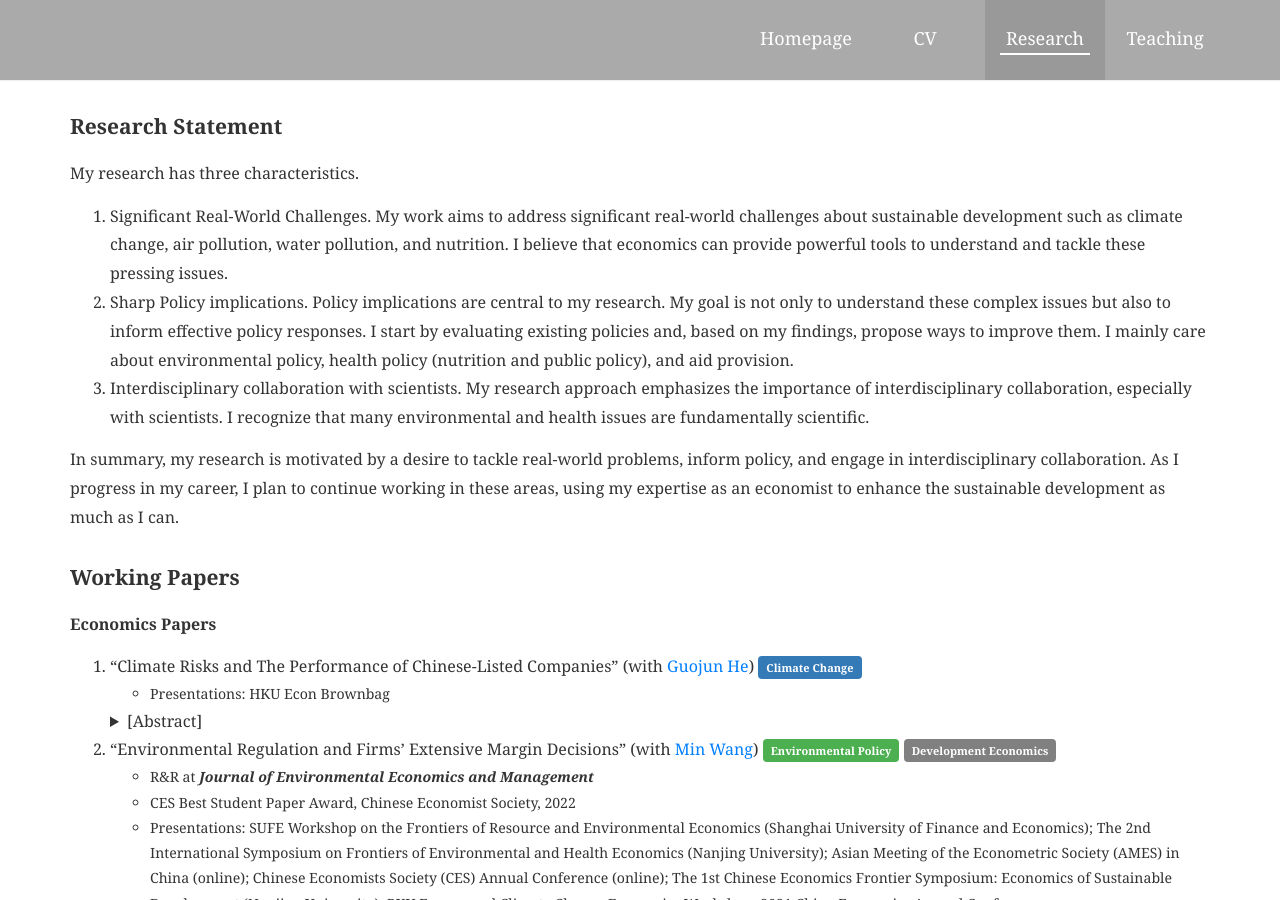
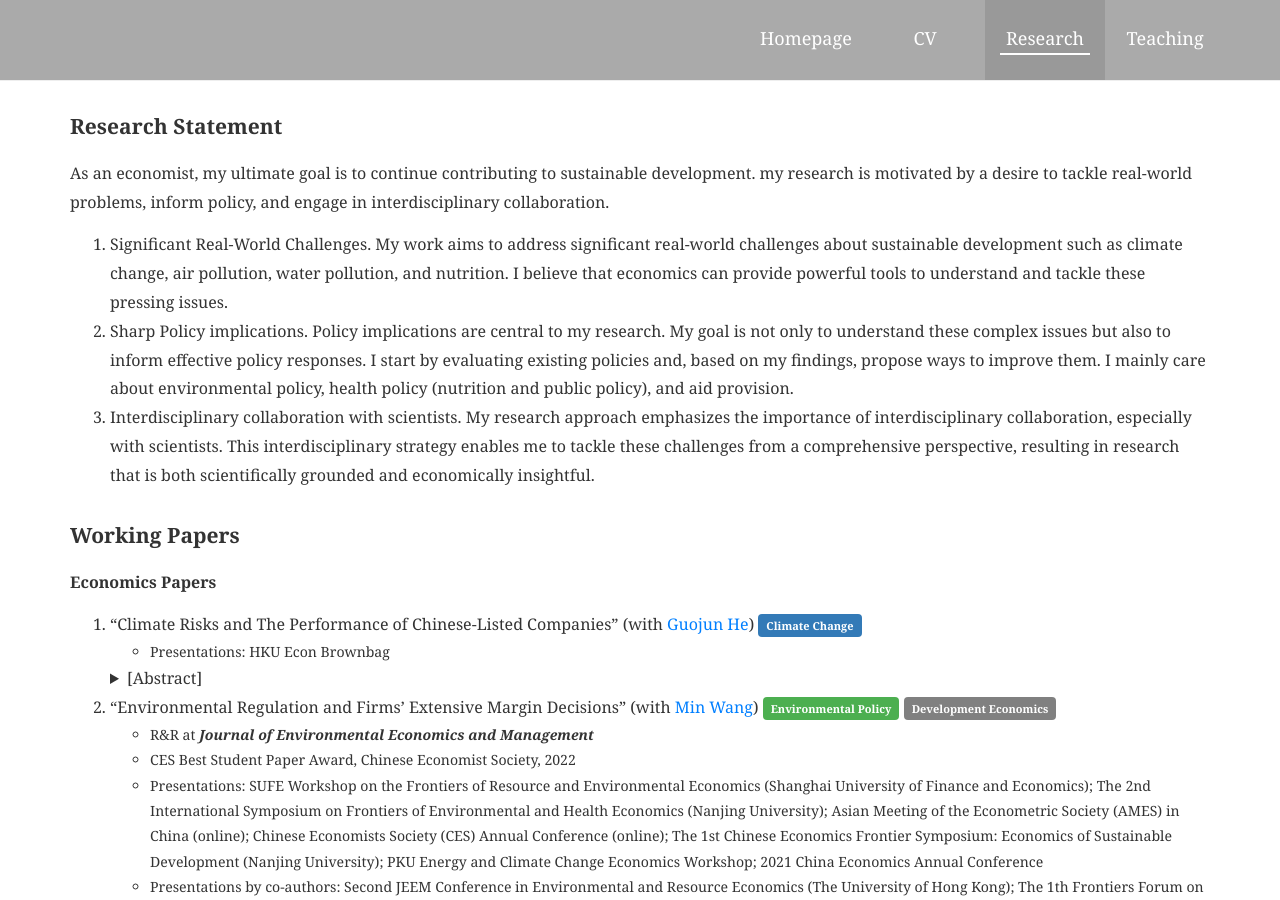
Before and after one commit to shuoliecon/shuoliecon.github.io, a Jekyll site: the page built from pages/_research/index.md, in a window 1280 px wide and 900 px high. Built offline with Jekyll 4.4.1, drawn with Linux system fonts in a browser that asks for light colours.

Commit message:
Update index.md

```diff
--- a/pages/_research/index.md
+++ b/pages/_research/index.md
@@ -5,15 +5,13 @@ no_heading: true
 ---
 
 ## Research Statement
-My research has three characteristics.
+As an economist, my ultimate goal is to continue contributing to sustainable development. my research is motivated by a desire to tackle real-world problems, inform policy, and engage in interdisciplinary collaboration.
 
 1. Significant Real-World Challenges. My work aims to address significant real-world challenges about sustainable development such as climate change, air pollution, water pollution, and nutrition. I believe that economics can provide powerful tools to understand and tackle these pressing issues.
 
 2. Sharp Policy implications. Policy implications are central to my research. My goal is not only to understand these complex issues but also to inform effective policy responses. I start by evaluating existing policies and, based on my findings, propose ways to improve them. I mainly care about environmental policy, health policy (nutrition and public policy), and aid provision.
 
-3. Interdisciplinary collaboration with scientists. My research approach emphasizes the importance of interdisciplinary collaboration, especially with scientists. I recognize that many environmental and health issues are fundamentally scientific.
-
-In summary, my research is motivated by a desire to tackle real-world problems, inform policy, and engage in interdisciplinary collaboration. As I progress in my career, I plan to continue working in these areas, using my expertise as an economist to enhance the sustainable development as much as I can.
+3. Interdisciplinary collaboration with scientists. My research approach emphasizes the importance of interdisciplinary collaboration, especially with scientists. This interdisciplinary strategy enables me to tackle these challenges from a comprehensive perspective, resulting in research that is both scientifically grounded and economically insightful.
 
 ## Working Papers
 
```
